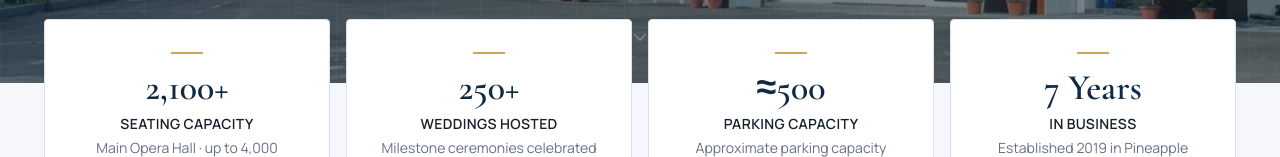
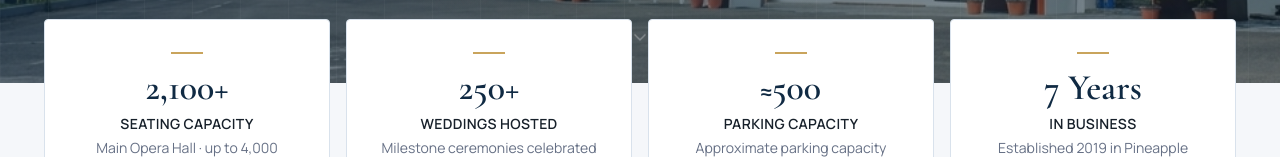
Before and after one commit to rishav1701/symphony, a Next.js app: page / in a window 1280 px wide. Shown: the part 795-952 px from the top of the page. Built offline with nearby package versions, Linux system fonts and the light colour scheme; no server answers.

Commit message:
size of the cards in the Home corrected

```diff
--- a/src/components/home/VenueStats.tsx
+++ b/src/components/home/VenueStats.tsx
@@ -14,9 +14,9 @@ export function VenueStats() {
         <h2 id="venue-highlights-heading" className="sr-only">
           Venue Highlights
         </h2>
-        <div className="grid grid-cols-2 md:grid-cols-4 gap-4">
+        <div className="grid grid-cols-2 md:grid-cols-4 auto-rows-fr gap-4">
           {venueStats.map((stat, i) => (
-            <Reveal key={stat.id} delay={i * 60}>
+            <Reveal key={stat.id} delay={i * 60} className="h-full">
               <StatCard stat={stat} />
             </Reveal>
           ))}
--- a/src/components/shared/StatCard.tsx
+++ b/src/components/shared/StatCard.tsx
@@ -7,13 +7,20 @@ type StatCardProps = {
 
 export function StatCard({ stat }: StatCardProps) {
   return (
-    <div className="card p-6 md:p-8 text-center">
+    <div className="card h-full p-6 md:p-8 text-center">
       {/* Gold accent line */}
       <div className="w-8 h-0.5 bg-gold mx-auto mb-4" aria-hidden="true" />
 
       {/* Large serif value */}
       <div className="font-serif text-3xl md:text-4xl font-semibold text-navy leading-none">
-        {stat.value}
+        {stat.id === "car-parking" && stat.value.startsWith("≈") ? (
+          <>
+            <span className="text-[0.55em] align-baseline">≈</span>
+            {stat.value.slice(1)}
+          </>
+        ) : (
+          stat.value
+        )}
       </div>
 
       {/* Label */}
```
